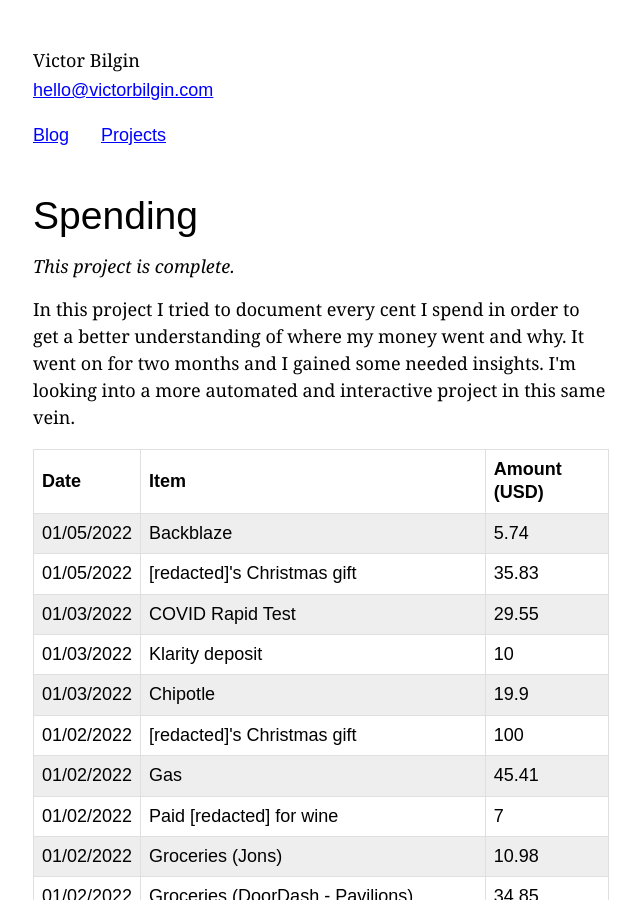
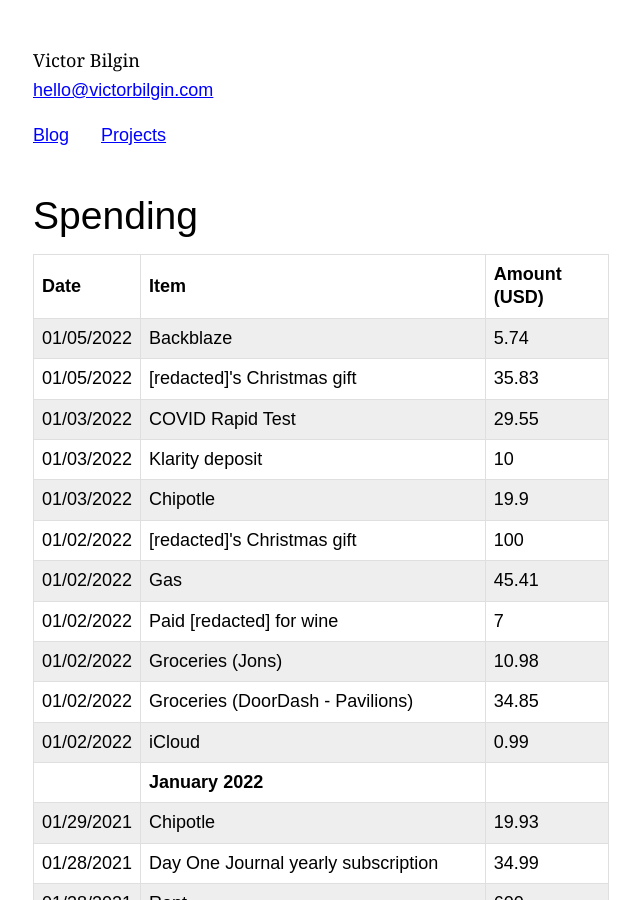
Before and after one commit to vbilgin/vb-v7, a Jekyll site: the page built from _projects/spending.html, in a window 1280 px wide and 900 px high. Shown: the whole window, without its empty margins (319-959 px from the left). Built offline with Jekyll 4.4.1, drawn with Linux system fonts in a browser that asks for light colours.

Commit message:
Removed notice about project being complete from Spending

```diff
--- a/_projects/spending.html
+++ b/_projects/spending.html
@@ -3,14 +3,6 @@
 title: Spending
 permalink: /projects/spending
 ---
-
-<em>This project is complete.</em>
-<p>
-  In this project I tried to document every cent I spend in order to get a
-  better understanding of where my money went and why. It went on for two months
-  and I gained some needed insights. I'm looking into a more automated and
-  interactive project in this same vein.
-</p>
 
 <table class="spending__table">
   <tr>
```
